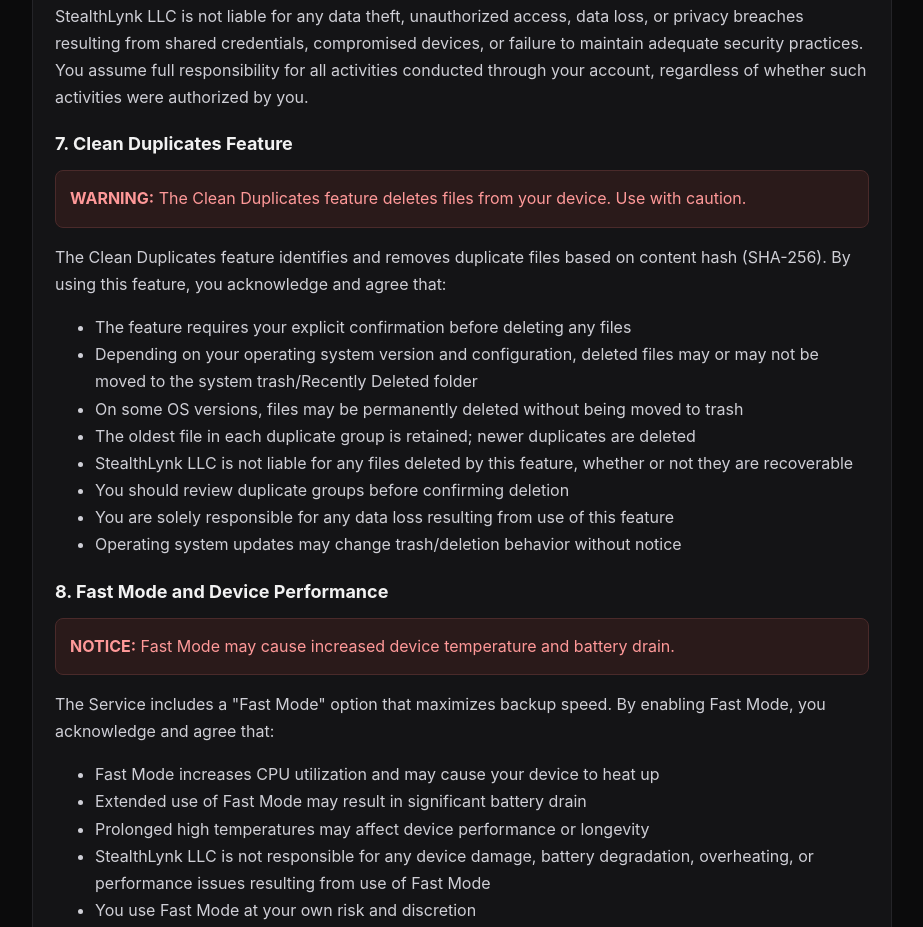
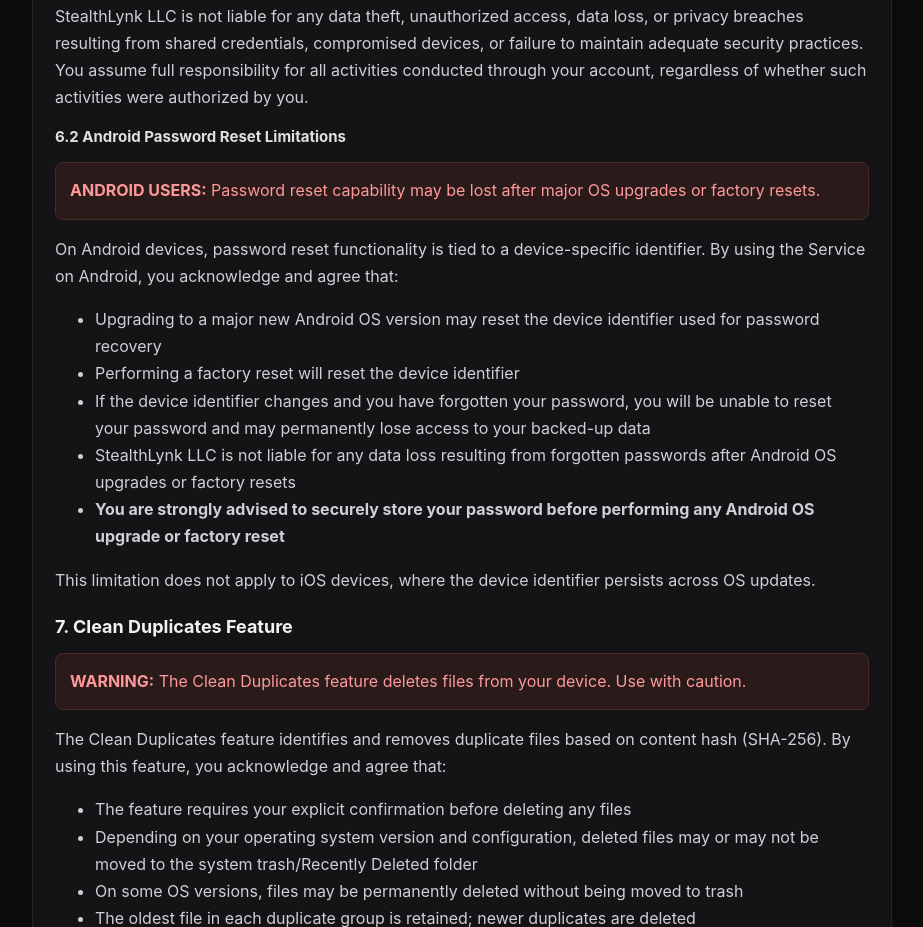
Before and after one commit to viktorvishyn369/PhotoLynk-iOS-Android, a plain HTML site: page docs/terms.html in a window 1280 px wide. Shown: the part 2256-3183 px from the top of the page, without its empty margins (178-1101 px from the left). Drawn offline with Linux system fonts and the light colour scheme.

Commit message:
Add Android password reset limitation warning to README and Terms

```diff
--- a/docs/terms.html
+++ b/docs/terms.html
@@ -97,6 +97,20 @@
           <li><strong>Log out of the application</strong> if you suspect your device has been compromised or accessed by unauthorized parties</li>
         </ul>
         <p>StealthLynk LLC is not liable for any data theft, unauthorized access, data loss, or privacy breaches resulting from shared credentials, compromised devices, or failure to maintain adequate security practices. You assume full responsibility for all activities conducted through your account, regardless of whether such activities were authorized by you.</p>
+
+        <h3>6.2 Android Password Reset Limitations</h3>
+        <div class="warning">
+          <p><strong>ANDROID USERS:</strong> Password reset capability may be lost after major OS upgrades or factory resets.</p>
+        </div>
+        <p>On Android devices, password reset functionality is tied to a device-specific identifier. By using the Service on Android, you acknowledge and agree that:</p>
+        <ul>
+          <li>Upgrading to a major new Android OS version may reset the device identifier used for password recovery</li>
+          <li>Performing a factory reset will reset the device identifier</li>
+          <li>If the device identifier changes and you have forgotten your password, you will be unable to reset your password and may permanently lose access to your backed-up data</li>
+          <li>StealthLynk LLC is not liable for any data loss resulting from forgotten passwords after Android OS upgrades or factory resets</li>
+          <li><strong>You are strongly advised to securely store your password before performing any Android OS upgrade or factory reset</strong></li>
+        </ul>
+        <p>This limitation does not apply to iOS devices, where the device identifier persists across OS updates.</p>
 
         <h2>7. Clean Duplicates Feature</h2>
         <div class="warning">
```
Also changed, not shown: README.md.
